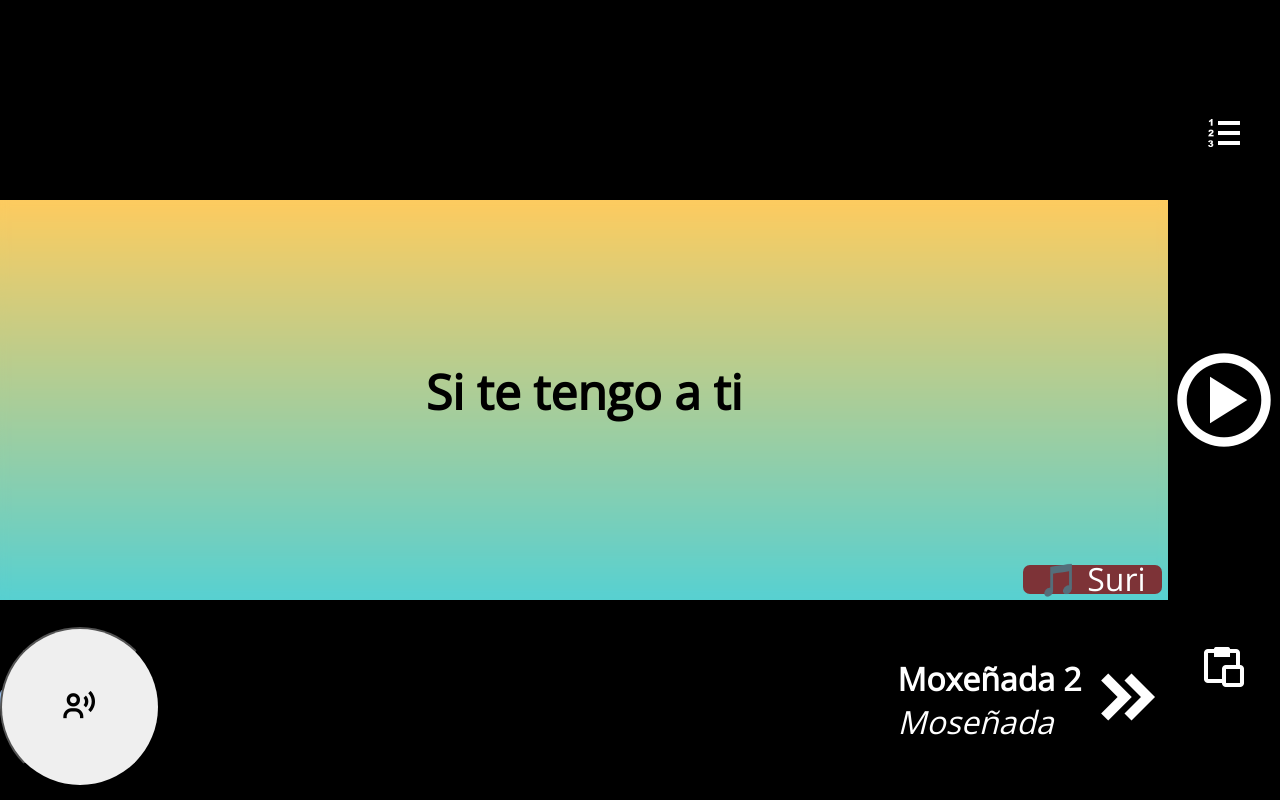
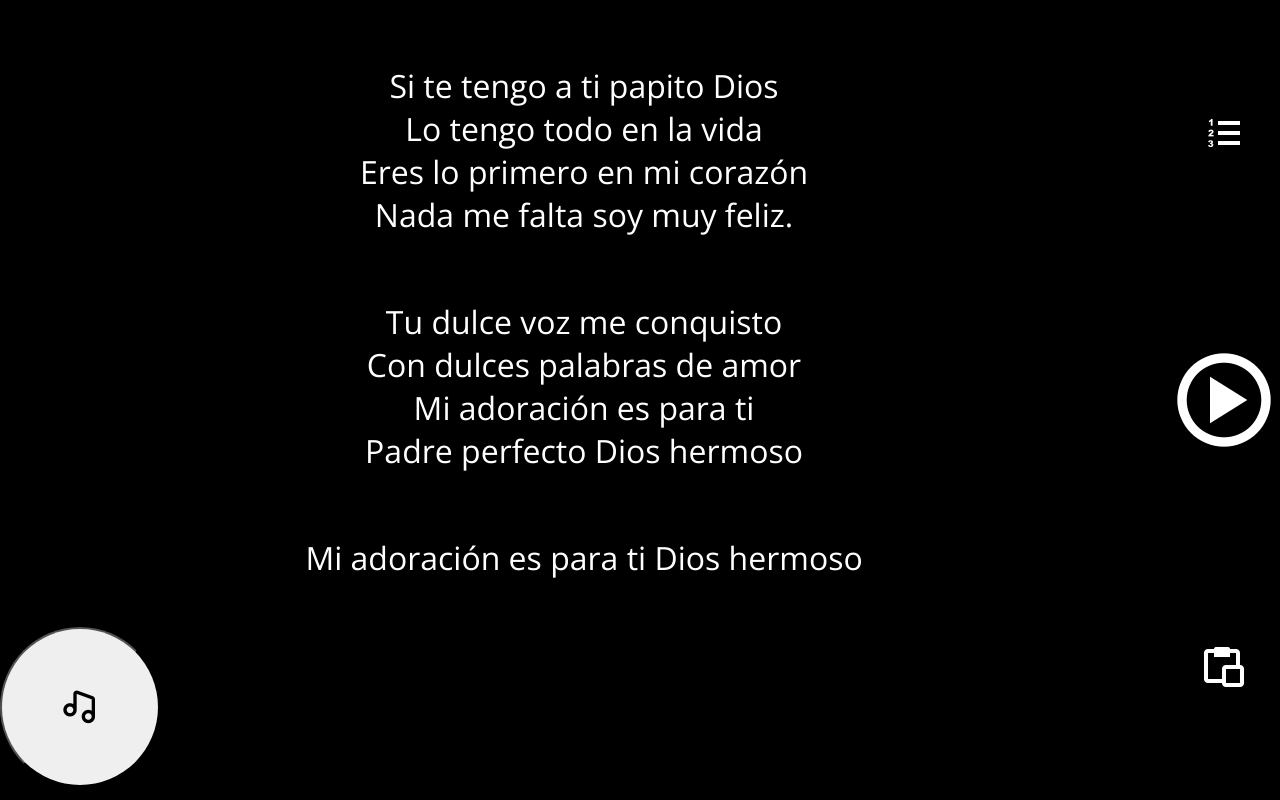
Before and after one commit to KievAndres/lista-canciones-para-tocar, an Angular app: page / in a window 1280 px wide. Built offline with nearby package versions, Linux system fonts and the light colour scheme.

Commit message:
add lyrics

```diff
--- a/src/app/components/player/player-lyric-view/player-lyric-view.component.html
+++ b/src/app/components/player/player-lyric-view/player-lyric-view.component.html
@@ -1,7 +1,9 @@
 <section class="player-lyric-view-container">
-  <ng-container *ngIf="currentSong?.lyric; else no_lyric">
-    <section>
-      {{ currentSong?.lyric }}
+  <ng-container *ngIf="lyricBlocks.length > 0; else no_lyric">
+    <section class="lyric-block-container">
+      <ng-container *ngFor="let lyricBlockItem of lyricBlocks">
+        <p class="lyric-block">{{lyricBlockItem}}</p>
+      </ng-container>
     </section>
   </ng-container>
   <ng-template #no_lyric
--- a/src/app/components/player/player-lyric-view/player-lyric-view.component.scss
+++ b/src/app/components/player/player-lyric-view/player-lyric-view.component.scss
@@ -1,6 +1,25 @@
 .player-lyric-view-container {
   height: 100%;
   width: 100%;
+
+  .lyric-block-container {
+    height: 100vh;
+    width: 100%;
+    display: flex;
+    align-items: center;
+    flex-direction: column;
+    overflow: auto;
+    font-size: 2em;
+
+    .lyric-block {
+      margin: 0;
+      padding: 0;
+
+      &:empty {
+        height: 2em;
+      }
+    }
+  }
 
   .no-lyric {
     height: 100%;
@@ -13,4 +32,10 @@
       font-size: 10em;
     }
   }
+
+  @media (orientation: portrait) {
+    .lyric-block-container {
+      height: calc(100vh - 9em - 10px);
+    }
+  }
 }
--- a/src/app/components/player/player-lyric-view/player-lyric-view.component.ts
+++ b/src/app/components/player/player-lyric-view/player-lyric-view.component.ts
@@ -7,5 +7,20 @@ import { Song } from "src/interfaces/song.interface";
   styleUrls: ['./player-lyric-view.component.scss']
 })
 export class PlayerLyricViewComponent {
-  @Input() public currentSong?: Song;
+  @Input() public set currentSong(song: Song | undefined) {
+    if (song?.lyric) {
+      const newLyric: string = song?.lyric;
+      this._buildLyricBlocks(newLyric);
+    }
+  }
+
+  public lyricBlocks: string[];
+
+  constructor() {
+    this.lyricBlocks = [];
+  }
+
+  private _buildLyricBlocks(lyric: string): void {
+    this.lyricBlocks = lyric.split('\n');
+  }
 }
--- a/src/app/components/player/player.component.ts
+++ b/src/app/components/player/player.component.ts
@@ -27,7 +27,7 @@ export class PlayerComponent {
   public readonly playerView = PlayerView;
 
   constructor() {
-    this.currentPlayerView = PlayerView.DEFAULT;
+    this.currentPlayerView = PlayerView.LYRIC;
   }
 
   public ngOnChanges(changes: SimpleChanges): void {
```
